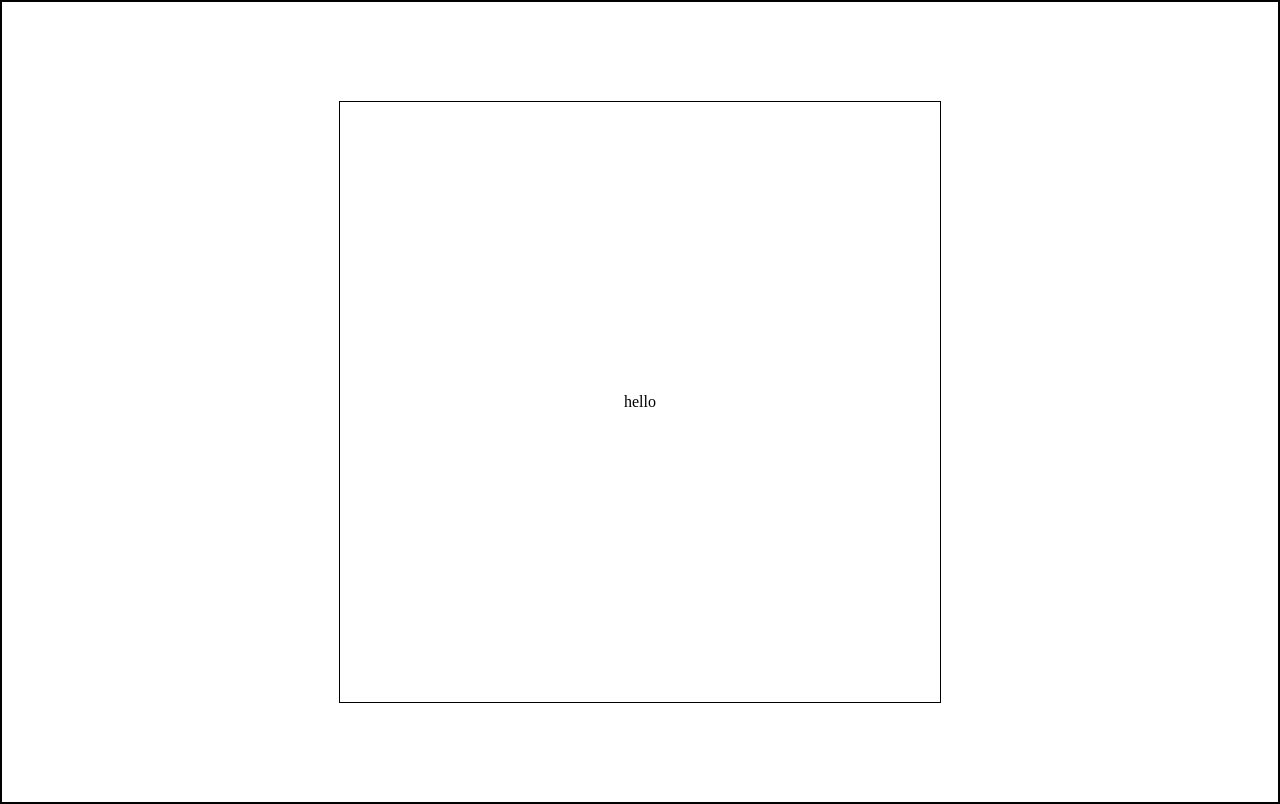
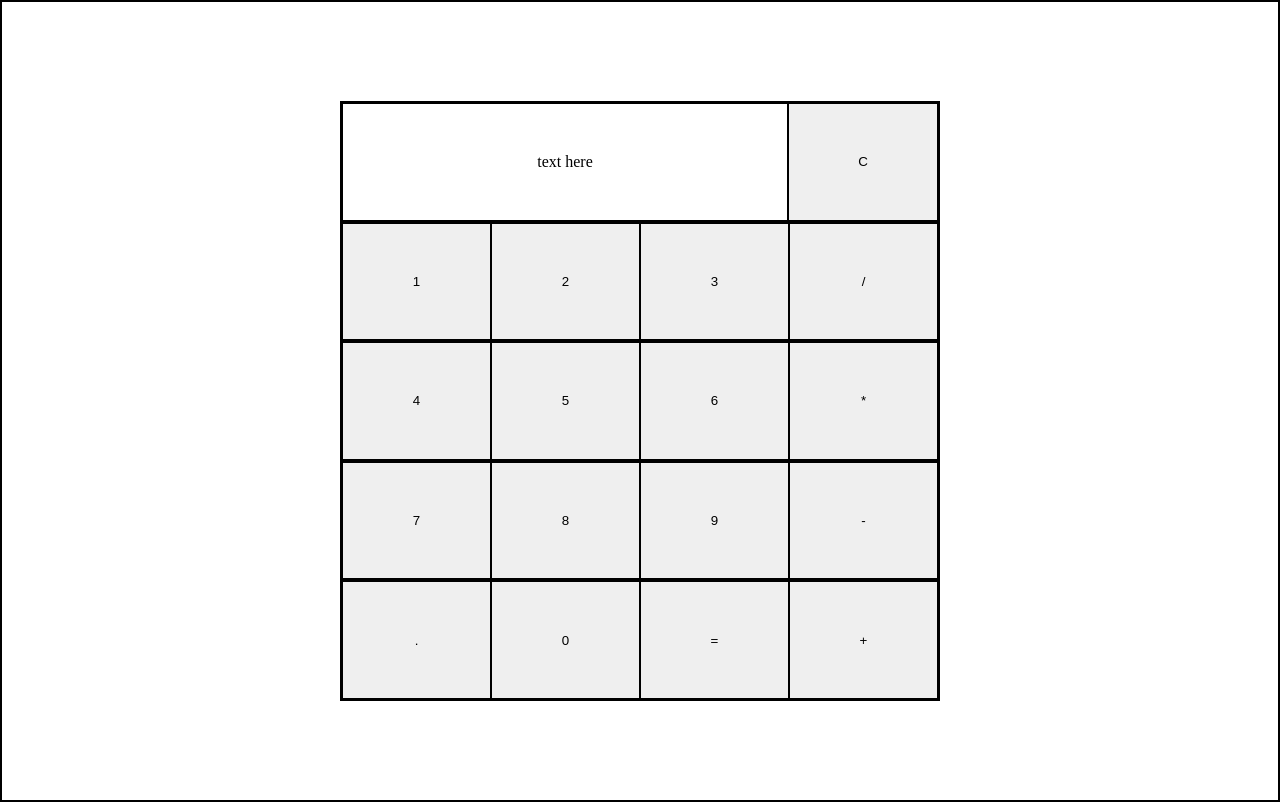
Before and after one commit to alexanderjuxoncobb/calculator, a plain HTML site: page index.html in a window 1280 px wide. Drawn offline with Linux system fonts and the light colour scheme.

Commit message:
buttons added to the calculator

```diff
--- a/index.html
+++ b/index.html
@@ -7,7 +7,36 @@
     <link href="styles.css" rel="stylesheet" />
   </head>
   <body>
-    <div id="container">hello</div>
+    <div id="container">
+      <div id="div1">
+        <div id="textbox" style="flex: 3">text here</div>
+        <button id="clear" style="flex: 1">C</button>
+      </div>
+      <div id="div2">
+        <button>1</button>
+        <button>2</button>
+        <button>3</button>
+        <button>/</button>
+      </div>
+      <div id="div3">
+        <button>4</button>
+        <button>5</button>
+        <button>6</button>
+        <button>*</button>
+      </div>
+      <div id="div4">
+        <button>7</button>
+        <button>8</button>
+        <button>9</button>
+        <button>-</button>
+      </div>
+      <div id="div5">
+        <button>.</button>
+        <button>0</button>
+        <button>=</button>
+        <button>+</button>
+      </div>
+    </div>
     <script src="script.js"></script>
   </body>
 </html>
--- a/styles.css
+++ b/styles.css
@@ -1,5 +1,6 @@
 * {
   border: 1px solid;
+  box-sizing: border-box;
 }
 
 body {
@@ -15,6 +16,28 @@ body {
   width: 600px;
   height: 600px;
   display: flex;
-  justify-content: center;
-  align-items: center;
+  flex-direction: column;
 }
+
+#div1,
+#div2,
+#div3,
+#div4,
+#div5 {
+  flex: 1;
+  display: flex;
+}
+
+#container button {
+  flex: 1;
+}
+#textbox {
+  flex-grow: 3;
+  display: flex; /* Make it a flexbox to stretch properly */
+  justify-content: center; /* Center text inside */
+  align-items: center; /* Center text vertically */
+}
+
+#clear {
+  padding: 0;
+}
```
